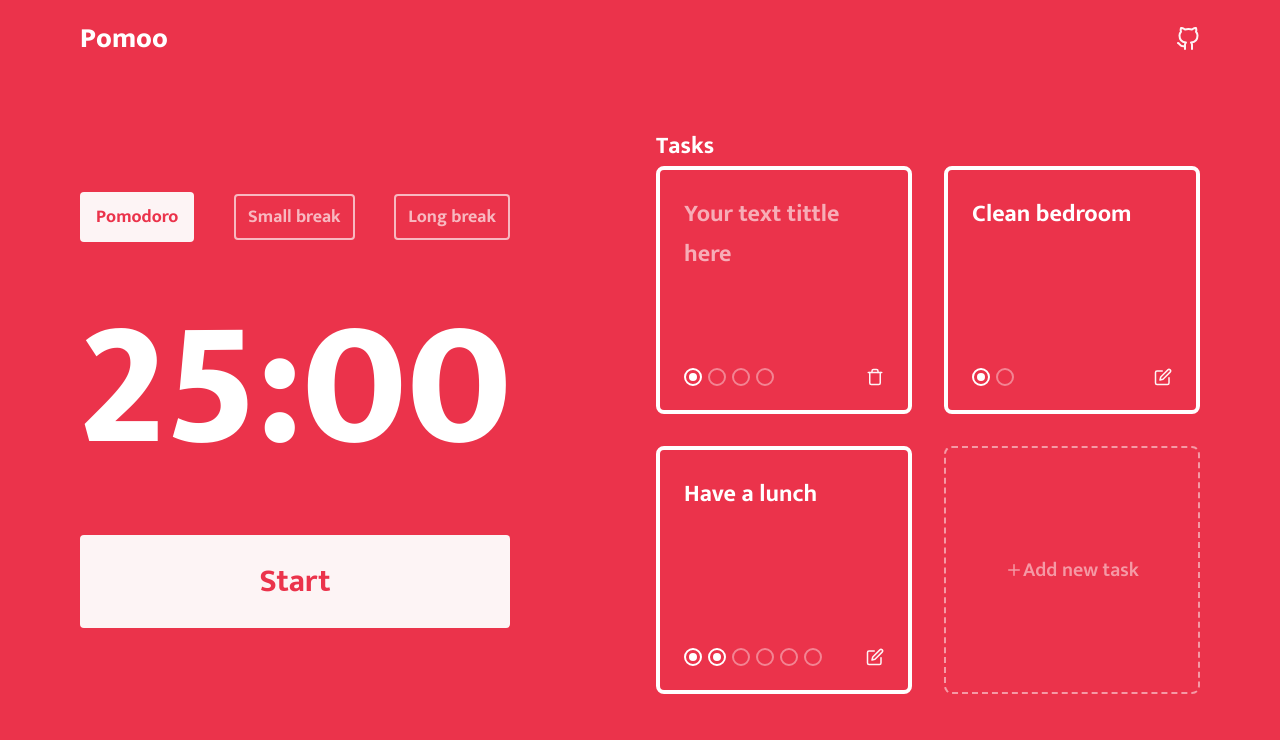
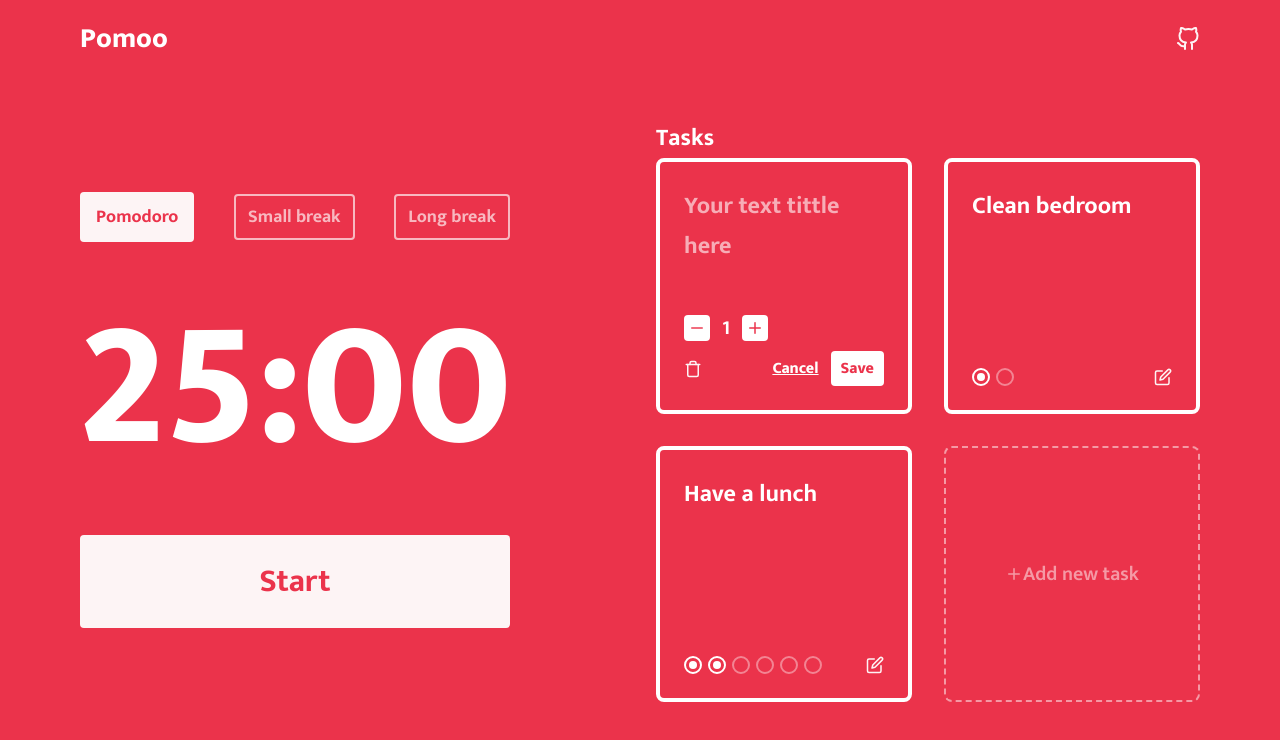
Before and after one commit to MathPSantos/Pomoo, a Next.js app: page / in a window 1280 px wide. Both pictures are taken after a click on the icon 875 px from the left and 377 px from the top of the page. Shown: the top 740 px of the page. Built offline with nearby package versions, Linux system fonts and the light colour scheme.

Commit message:
feat: task edit style finished

```diff
--- a/src/components/TaskItems/index.tsx
+++ b/src/components/TaskItems/index.tsx
@@ -6,11 +6,14 @@
   Content,
   NewTaskContent,
   Info,
+  InfoEdit,
   PomooBox,
+  PomooEdit,
   Pomoo,
   EditIcon,
   RemoveIcon,
-  PlusIcon
+  PlusIcon,
+  MinusIcon
 } from './styles'
 
 import { Props } from './interface'
@@ -69,11 +72,31 @@
               maxLength="40"
             />
 
-            <Info>
-              <PomooBox>{pomooRows}</PomooBox>
+            <InfoEdit>
+              <PomooEdit>
+                <button>
+                  <MinusIcon />
+                </button>
 
-              <RemoveIcon onClick={() => setEdit(false)} />
-            </Info>
+                <p>1</p>
+
+                <button>
+                  <PlusIcon />
+                </button>
+              </PomooEdit>
+
+              <div className="bottom-tab">
+                <RemoveIcon />
+
+                <div className="right-tab">
+                  <p className="cancel" onClick={() => setEdit(false)}>
+                    Cancel
+                  </p>
+
+                  <p className="save">Save</p>
+                </div>
+              </div>
+            </InfoEdit>
           </>
         )}
       </Content>
--- a/src/components/TaskItems/styles.ts
+++ b/src/components/TaskItems/styles.ts
@@ -1,6 +1,6 @@
 import styled, { css } from 'styled-components'
 
-import { FiEdit, FiTrash, FiPlus } from '../../styles/icons'
+import { FiEdit, FiTrash, FiPlus, FiMinus } from '../../styles/icons'
 
 import { PomooStyledProps } from './interface'
 
@@ -22,6 +22,8 @@
 `
 
 export const Content = styled.div`
+  position: relative;
+
   width: 100%;
   height: 100%;
   min-height: 172px;
@@ -57,6 +59,51 @@
   display: flex;
   justify-content: space-between;
   align-items: center;
+`
+
+export const InfoEdit = styled(Info)`
+  flex-direction: column;
+  justify-content: center;
+  align-items: flex-start;
+
+  .bottom-tab {
+    width: 100%;
+
+    margin-top: 6px;
+
+    display: flex;
+    justify-content: space-between;
+    align-items: center;
+
+    .right-tab {
+      display: flex;
+      justify-content: center;
+      align-items: center;
+
+      p {
+        cursor: pointer;
+      }
+
+      p + p {
+        margin-left: 12px;
+      }
+
+      .cancel {
+        font: 800 16px Mukta, sans-serif;
+        color: ${({ theme }) => theme.colors.typography.secondary};
+        text-decoration: underline;
+      }
+
+      .save {
+        padding: 4px 10px;
+        font: 800 16px Mukta, sans-serif;
+        color: ${({ theme }) => theme.colors.typography.primary};
+        background-color: ${({ theme }) => theme.colors.background.secondary};
+
+        border-radius: 4px;
+      }
+    }
+  }
 `
 
 export const Pomoo = styled.div<PomooStyledProps>`
@@ -97,6 +144,38 @@
   }
 `
 
+export const PomooEdit = styled.div`
+  display: flex;
+  justify-content: center;
+  align-items: center;
+
+  overflow: hidden;
+
+  button {
+    display: flex;
+    justify-content: center;
+    align-items: center;
+
+    padding: 4px;
+
+    background: ${({ theme }) => theme.colors.background.secondary};
+
+    border: none;
+    border-radius: 4px;
+
+    cursor: pointer;
+
+    svg {
+      color: ${({ theme }) => theme.colors.background.primary};
+    }
+  }
+
+  p {
+    font-size: 20px;
+    padding: 0 12px;
+  }
+`
+
 const iconCSS = css`
   flex-shrink: 0;
 
@@ -107,7 +186,7 @@
 
   cursor: pointer;
   opacity: 0.95;
-  transition: 0.4s all;
+  transition: 0.3s all;
 
   &:hover {
     opacity: 1;
@@ -119,6 +198,10 @@
 `
 
 export const RemoveIcon = styled(FiTrash)`
+  ${iconCSS}
+`
+
+export const MinusIcon = styled(FiMinus)`
   ${iconCSS}
 `
 
--- a/src/styles/icons.ts
+++ b/src/styles/icons.ts
@@ -1 +1,10 @@
-export { FiSettings, FiGithub, FiEdit, FiPlus, FiTrash } from 'react-icons/fi'
+export {
+  FiSettings,
+  FiGithub,
+  FiEdit,
+  FiPlus,
+  FiTrash,
+  FiXCircle,
+  FiSave,
+  FiMinus
+} from 'react-icons/fi'
--- a/src/styles/pages/index.ts
+++ b/src/styles/pages/index.ts
@@ -86,7 +86,7 @@
 
     display: grid;
     grid-template-columns: 256px 256px;
-    grid-auto-rows: 248px;
+    grid-auto-rows: 256px;
     grid-column-gap: 32px;
     grid-row-gap: 32px;
 
```
